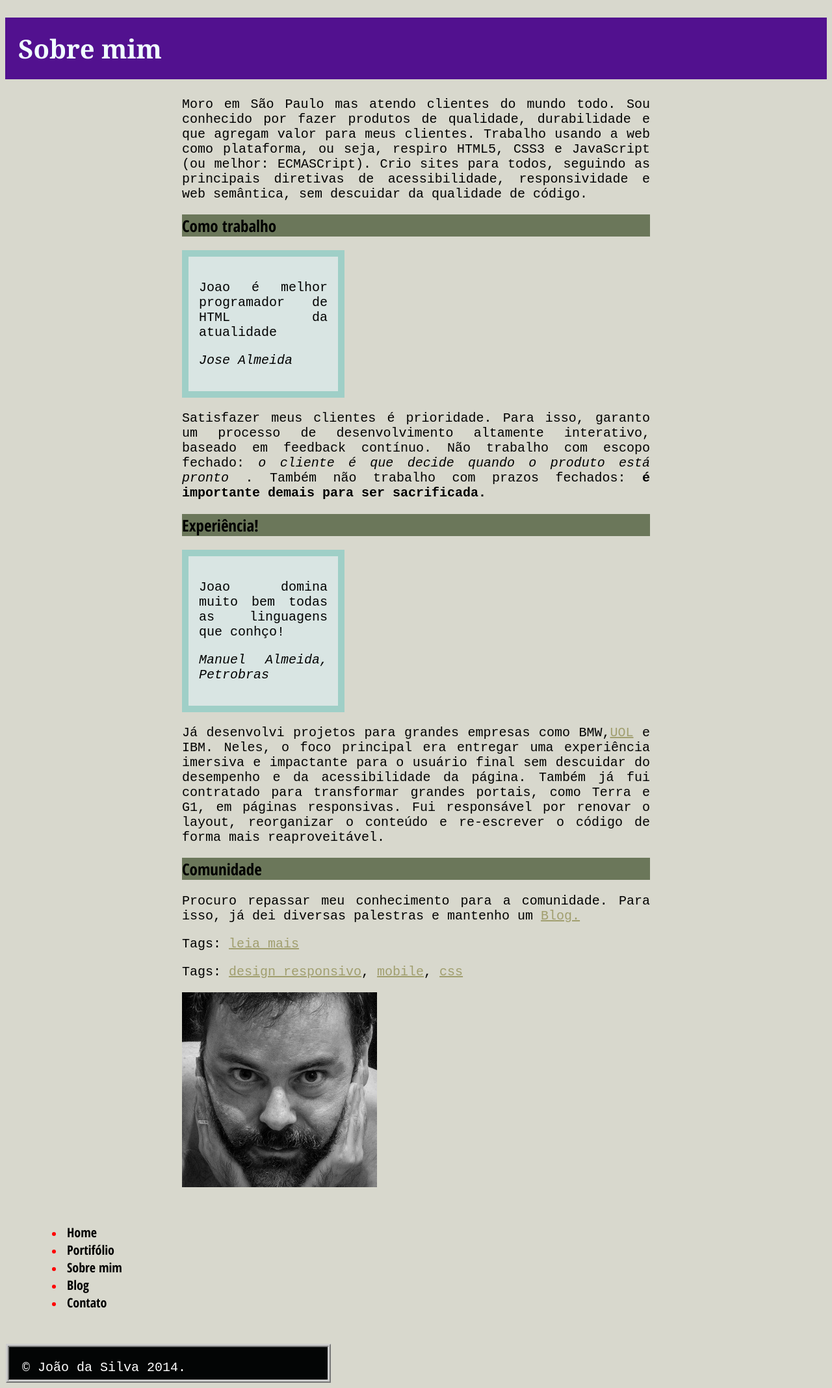
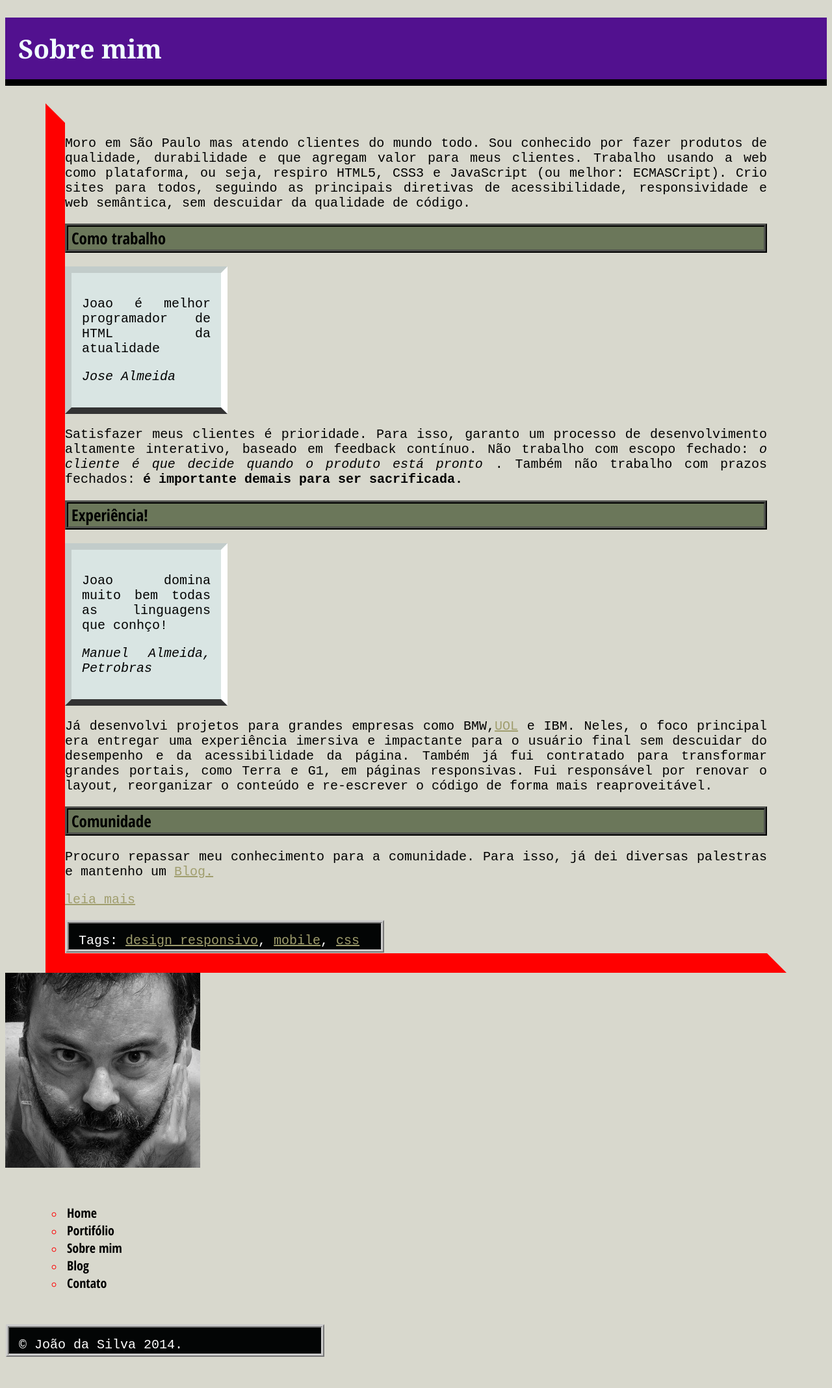
Before and after one commit to thiago-bento/thiagobento, a PHP site: page /bio.html in a window 1280 px wide. Shown: the whole page at 65% size. After the commit the page ends 2088 px from the top, so only its background shows below. Run offline with PHP 8.4, Linux system fonts and the light colour scheme.

Commit message:
Aula 5 Final

```diff
--- a/HTML CSS/bio.css
+++ b/HTML CSS/bio.css
@@ -9,12 +9,13 @@ main h1{
     font-size:40px;
     color: azure;
     background-color: rgb(82, 17, 143);
-        font-family: Georgia, 'Times New Roman', Times, serif;
+    font-family: Georgia, 'Times New Roman', Times, serif;
     padding: 20px;
+    border-bottom: 10px solid black;
         }
 
 main div {
-            width: 720px;
+            width: 1080px;
             margin: auto;
         }
 
@@ -23,10 +24,14 @@ main div {
     font-size:25px;
     background-color: rgb(107, 119, 90);
     font-family: "Open Sans Condensed";
+    line-height: 25px;
+    border: 5px ridge rgb(80, 82, 78);
+    padding: 5px;
         }
 
 p {
    text-align: justify;
+
   }
 
 cite{
@@ -36,7 +41,9 @@ cite{
 blockquote {
         background-color: #D9E5E3;
         padding: 16px;
-        border: 10px solid rgb(159, 207, 199);
+        border: 10px solid #C2CCCA;
+        border-bottom-color: #333;
+        border-right-color: #FFF;
         margin: 0px;
         width :  250px;
         box-sizing: border-box;
@@ -48,7 +55,7 @@ footer {
     background-color:  rgb(3, 5, 5);
     margin: 1px;
     color: #FFF;
-    padding: 20px;
+    padding: 15px;
     border: 5px ridge #CCC;
        }
 
@@ -60,7 +67,7 @@ nav a{
 ul {
         color: red;
         margin: 50px;
-        list-style-type: disc;
+        list-style-type: circle;
 
 }
 
@@ -68,6 +75,7 @@ ul li a {
         color: black ;
         font-family: "Open Sans Condensed", sans-serif;
         margin: 5px;
+
 
         }
 
@@ -77,7 +85,9 @@ a   {
 
 
 div {
-        width: 720px;
-        margin-left: auto;
-        margin-right: auto;
+    border-left: 30px solid red;
+    border-bottom: 30px solid red;
+    border-top: 30px solid transparent;
+    border-right: 30px solid transparent;
+    width: 0;
     }
--- a/HTML CSS/bio.html
+++ b/HTML CSS/bio.html
@@ -53,16 +53,24 @@
                         <h2>Comunidade</h2>
 
                         <p>Procuro repassar meu conhecimento para a comunidade. Para isso,
-                            já dei diversas palestras e mantenho um <a href="blog.html">Blog.</a></p>
-                            Tags: <a href="#">leia mais</a>
-                            <p>Tags: <a href="#">design responsivo</a>, <a href="#">mobile</a>, <a href="#">css</a></p>
-                            <img src="eu.jpg" alt= "Foto joao">
+                            já dei diversas palestras e mantenho um <a href="blog.html">Blog.</a>
+                        </p>
+
+                        <p> <a href="#">leia mais</a>
+                        </p>
+
+                            <footer>Tags:
+                                <a href="#">design responsivo</a>, <a href="#">mobile</a>, <a href="#">css</a></p>
+                            </footer>
                     </div>
+
+
 
            </main>
 
                         <aside>
-                                <nav>  <!-- atribuir semantica à pagina-->
+                                <img src="eu.jpg" alt= "Foto joao">
+                            <nav>  <!-- atribuir semantica à pagina-->
                                     <ul> <!--INformação que inicializará uma lista = 5-->
 
                                         <li><a href="index.html" >Home <!-- tipo do HTML = 5-->
```
Also changed, not shown: 1 other file.
